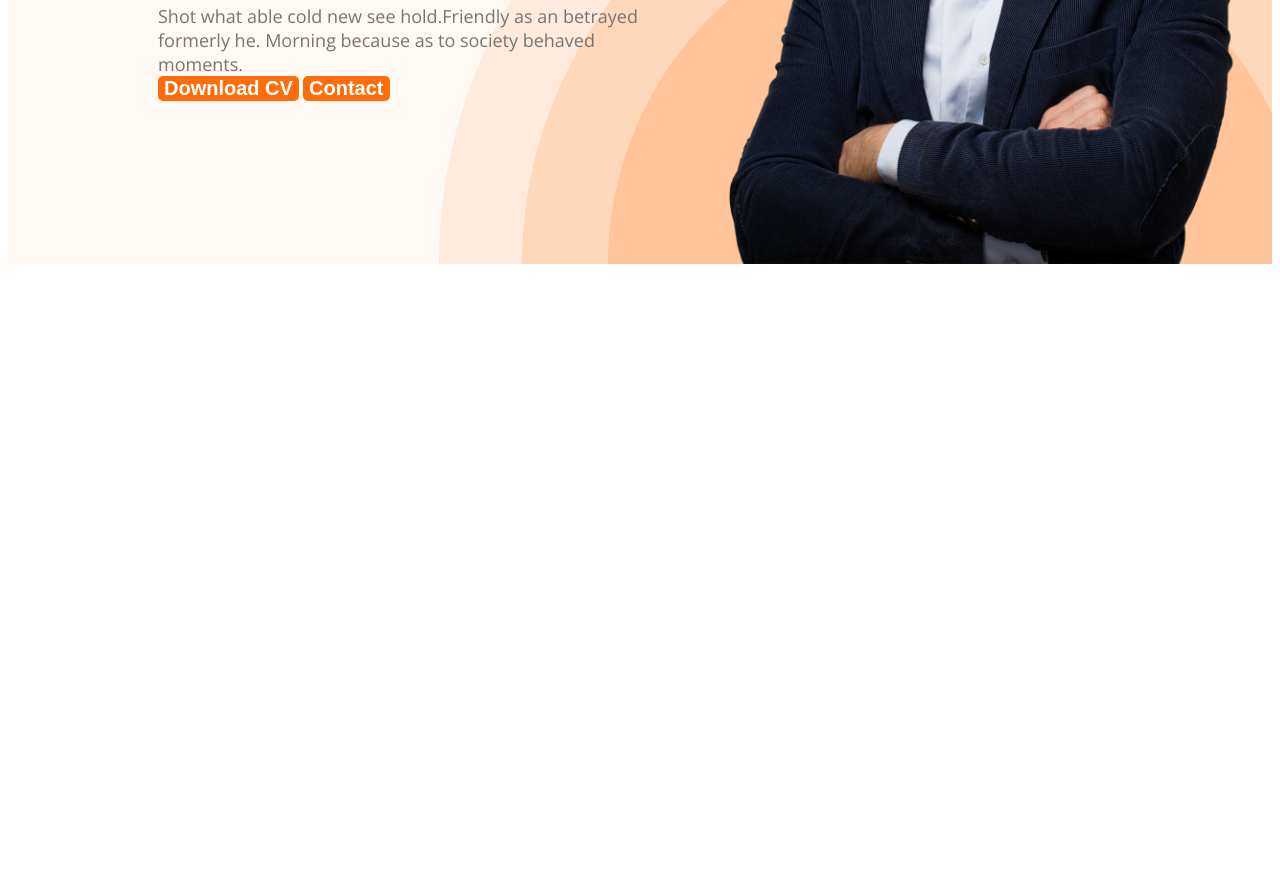
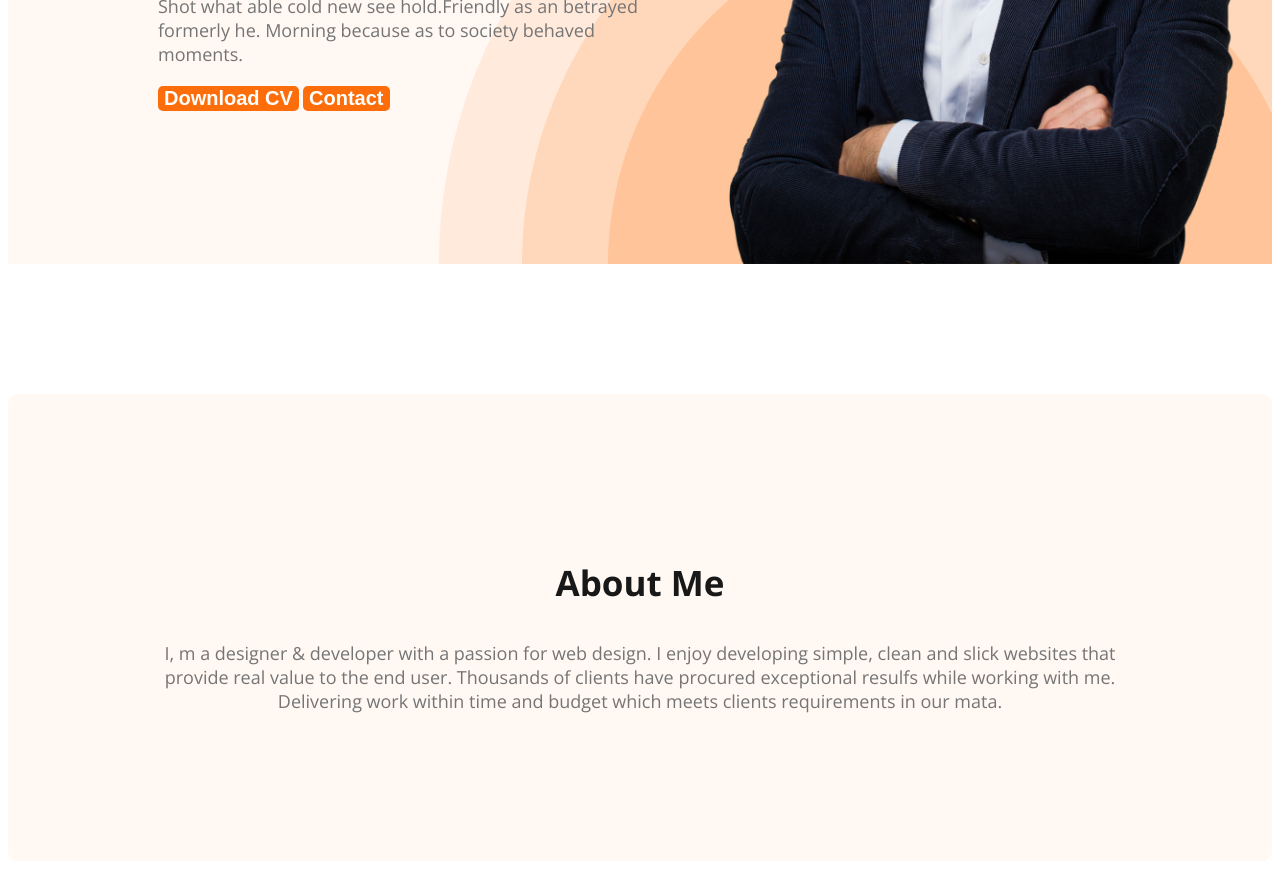
Before and after one commit to Yousuf7900/portfolio-website, a plain HTML site: page index.html in a window 1280 px wide. Shown: the part 595-1471 px from the top of the page. Before the commit the page ends 867 px from the top, so only its background shows below. Drawn offline with nearby package versions, Linux system fonts and the light colour scheme.

Commit message:
about section added

```diff
--- a/index.html
+++ b/index.html
@@ -33,10 +33,25 @@
           <button class="orange-button">Download CV</button>
           <button class="orange-button">Contact</button>
         </div>
-        <img class="profile-picture" src="./images/hardy.png" alt="Hardy bros picture" />
+        <img
+          class="profile-picture"
+          src="./images/hardy.png"
+          alt="Hardy bros picture"
+        />
       </div>
     </header>
-    <main></main>
+    <main>
+      <section class="about">
+        <h3 class="section-title">About Me</h3>
+        <p class="section-description">
+          I, m a designer & developer with a passion for web design. I enjoy
+          developing simple, clean and slick websites that provide real value to
+          the end user. Thousands of clients have procured exceptional resulfs
+          while working with me. Delivering work within time and budget which
+          meets clients requirements in our mata.
+        </p>
+      </section>
+    </main>
     <footer></footer>
   </body>
 </html>
--- a/portfolio.css
+++ b/portfolio.css
@@ -13,6 +13,20 @@
   font-weight: 700;
   border: 0;
 }
+
+.section-title {
+  color: rgb(24, 24, 24);
+  font-size: 35px;
+  font-weight: 700;
+  text-align: center;
+}
+.section-description {
+  color: rgb(117, 117, 117);
+  font-size: 18px;
+  font-weight: 400;
+  text-align: center;
+}
+/* Shared style ends here */
 
 /* Nav related styles */
 nav {
@@ -80,7 +94,15 @@
   font-size: 18px;
   font-weight: 400;
   margin-top: 20px;
-  margin-bottom: 0px;
+  margin-bottom: 20px;
+}
+
+/* about section style */
+.about {
+  padding: 130px;
+  background-color: #fff8f3;
+  border-radius: 10px;
+  margin: 130px 0px;
 }
 
 /* Module - 5: video no: 2 */
```
